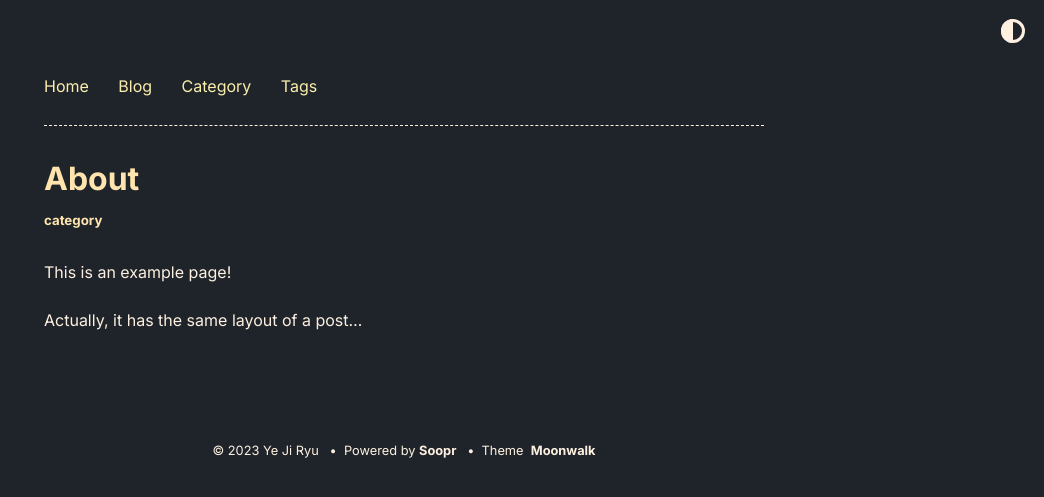
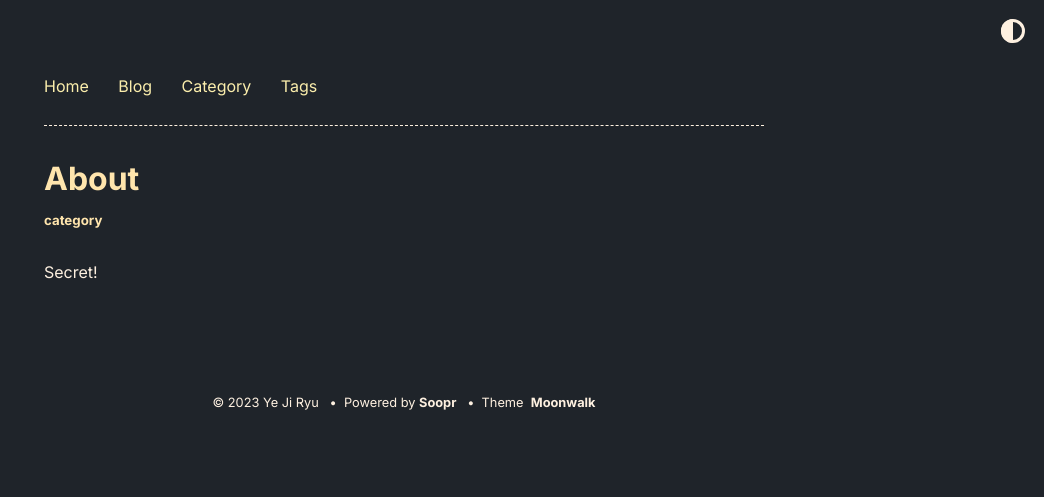
Before and after one commit to e-tart/YellTa.github.io, a Jekyll site: the page built from about.md, in a window 1280 px wide. Shown: the top 497 px of the page, without its empty margins (236-1280 px from the left). Built offline with Jekyll 4.4.1, drawn with Linux system fonts in a browser that asks for light colours.

Commit message:
about change

```diff
--- a/_config.yml
+++ b/_config.yml
@@ -6,9 +6,6 @@ description: > # description of the site (multiple lines allowed)
     and this blog is the trace of my study, tech and projects!</br>
     백엔드 개발자로 공부하고 있습니다!
     제가 공부하면서 알아낸 것들과 프로젝트에 관련된 사항을 기록하는 블로그입니다!
-
-
-
 
 
 permalink: /:slug
--- a/about.md
+++ b/about.md
@@ -3,6 +3,4 @@ layout: post
 title: About
 ---
 
-This is an example page!
-
-Actually, it has the same layout of a post...
+Secret!
```
